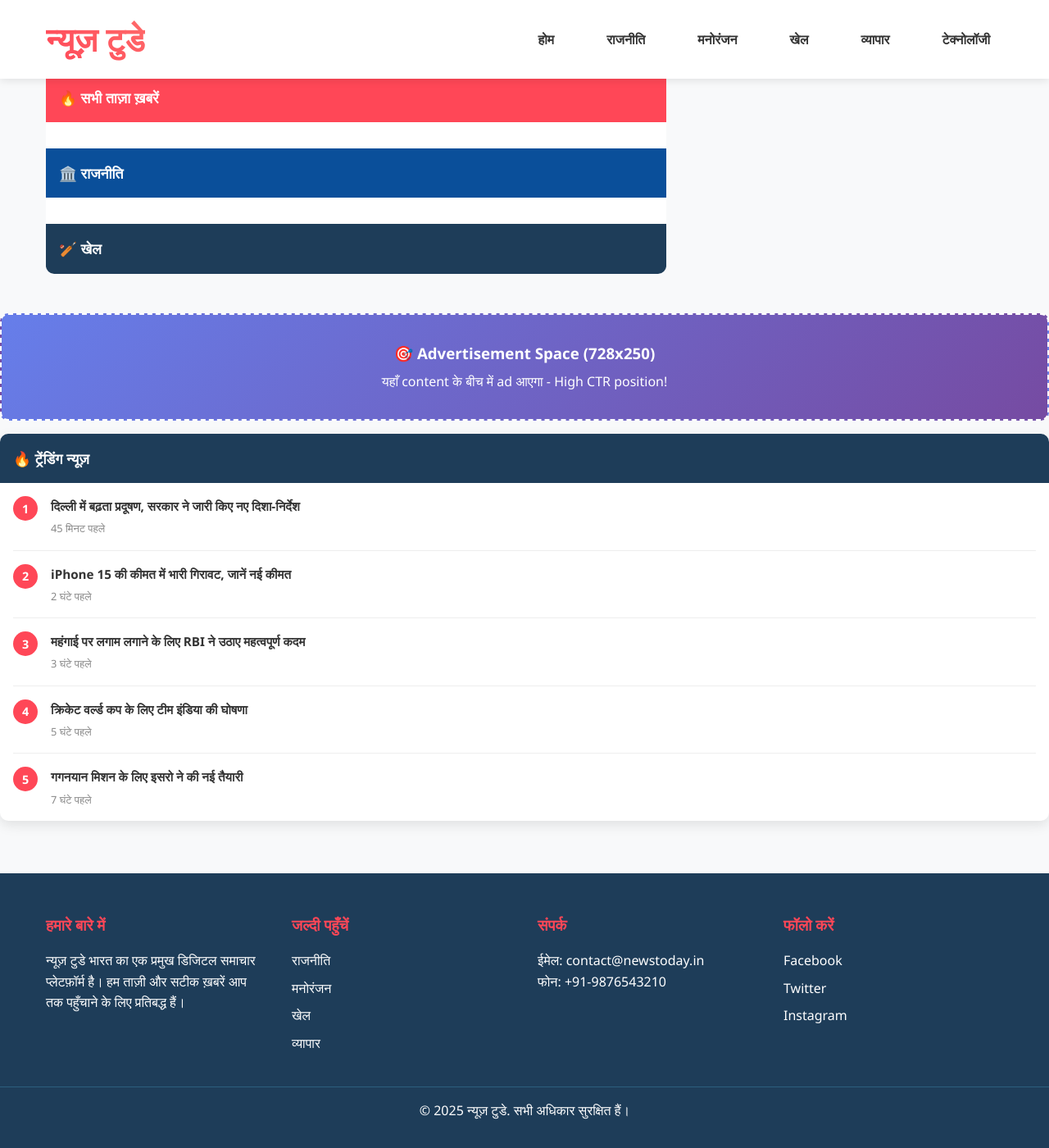
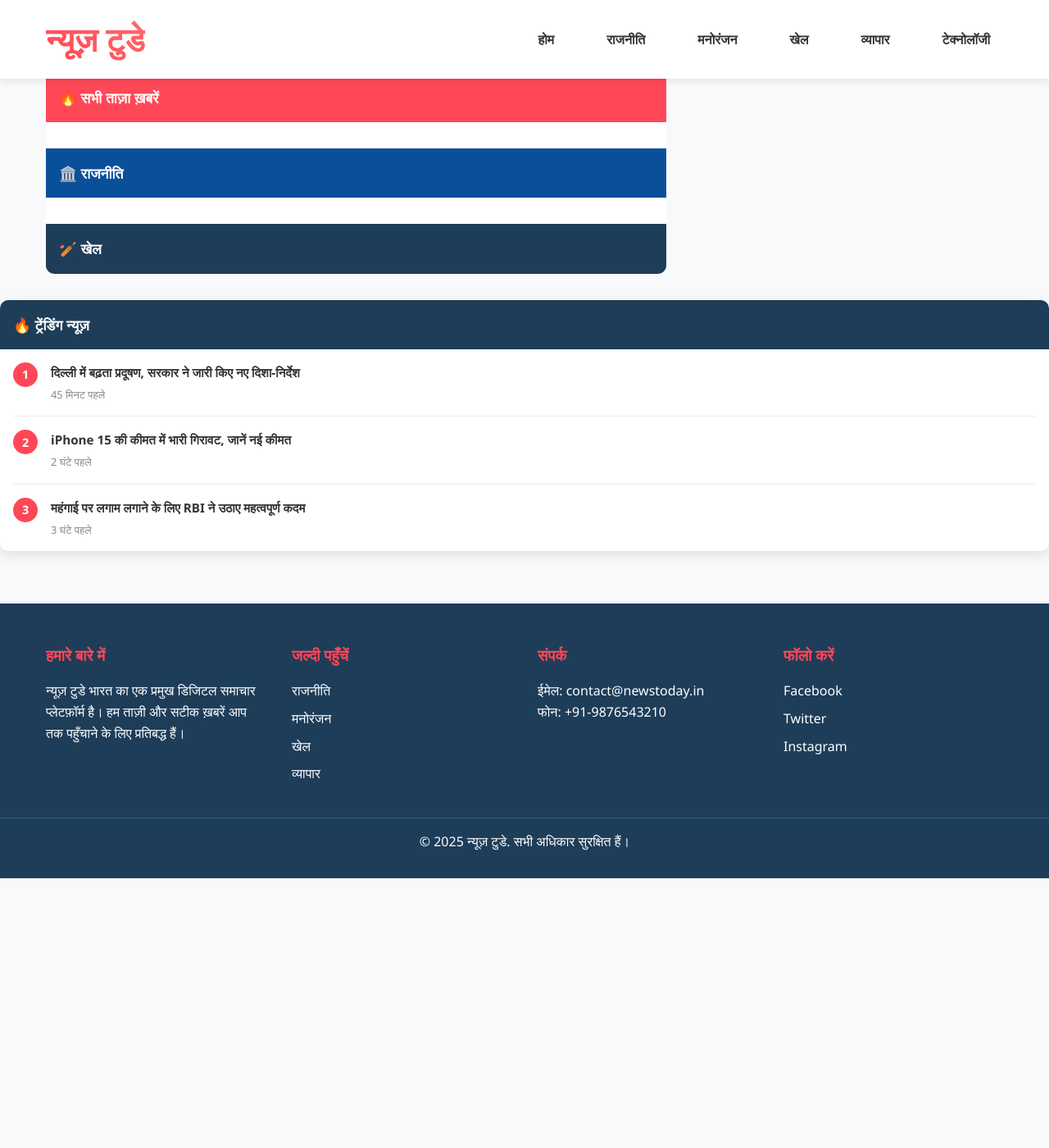
Before and after one commit to arenext98/Arenext98, a Jekyll site: the page built from index.html, in a window 1280 px wide and 1400 px high, scrolled down 437 px. Shown: the whole window at 82% size. Built offline with Jekyll 4.4.1, drawn with Linux system fonts in a browser that asks for light colours; after the commit the page ends 1508 px from its top, so only the background shows below that.

Commit message:
Update default.html

```diff
--- a/_layouts/default.html
+++ b/_layouts/default.html
@@ -7,16 +7,6 @@
     <meta name="description" content="{{ site.description }}">
     <meta name="keywords" content="{{ site.keywords }}">
     <meta name="author" content="{{ site.author }}">
-
-    <meta property="og:title" content="{{ page.title }} | {{ site.title }}">
-    <meta property="og:description" content="{{ site.description }}">
-    <meta property="og:type" content="website">
-    <meta property="og:url" content="{{ page.url | absolute_url }}">
-    <meta property="og:image" content="{{ '/assets/images/og-image.jpg' | absolute_url }}">
-
-    <meta name="twitter:card" content="summary_large_image">
-    <meta name="twitter:title" content="{{ page.title }} | {{ site.title }}">
-    <meta name="twitter:description" content="{{ site.description }}">
 
     <link rel="stylesheet" href="{{ '/assets/css/style.css' | relative_url }}">
 </head>
@@ -39,11 +29,11 @@
             <nav>
                 <ul class="nav-menu">
                     <li><a href="{{ '/' | relative_url }}">होम</a></li>
-                    <li><a href="{{ '/rajniti' | relative_url }}">राजनीति</a></li>
-                    <li><a href="{{ '/manoranjan' | relative_url }}">मनोरंजन</a></li>
-                    <li><a href="{{ '/khel' | relative_url }}">खेल</a></li>
-                    <li><a href="#vyapar">व्यापार</a></li>
-                    <li><a href="#tech">टेक्नोलॉजी</a></li>
+                    <li><a href="#">राजनीति</a></li>
+                    <li><a href="#">मनोरंजन</a></li>
+                    <li><a href="#">खेल</a></li>
+                    <li><a href="#">व्यापार</a></li>
+                    <li><a href="#">टेक्नोलॉजी</a></li>
                 </ul>
             </nav>
         </div>
@@ -57,11 +47,6 @@
 
     <div class="main-container">
         {{ content }}
-    </div>
-
-    <div class="ad-space">
-        <h3>🎯 Advertisement Space (728x250)</h3>
-        <p>यहाँ content के बीच में ad आएगा - High CTR position!</p>
     </div>
 
     <aside class="sidebar">
@@ -87,20 +72,6 @@
                     <div class="trending-content">
                         <h4>महंगाई पर लगाम लगाने के लिए RBI ने उठाए महत्वपूर्ण कदम</h4>
                         <div class="trending-time">3 घंटे पहले</div>
-                    </div>
-                </div>
-                <div class="trending-item">
-                    <div class="trending-number">4</div>
-                    <div class="trending-content">
-                        <h4>क्रिकेट वर्ल्ड कप के लिए टीम इंडिया की घोषणा</h4>
-                        <div class="trending-time">5 घंटे पहले</div>
-                    </div>
-                </div>
-                <div class="trending-item">
-                    <div class="trending-number">5</div>
-                    <div class="trending-content">
-                        <h4>गगनयान मिशन के लिए इसरो ने की नई तैयारी</h4>
-                        <div class="trending-time">7 घंटे पहले</div>
                     </div>
                 </div>
             </div>
@@ -152,4 +123,4 @@
         setInterval(updateDateTime, 1000);
     </script>
 </body>
-</html>
+                </html>
```
